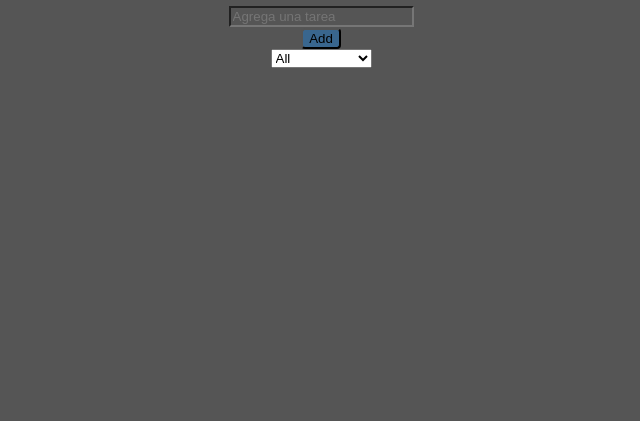
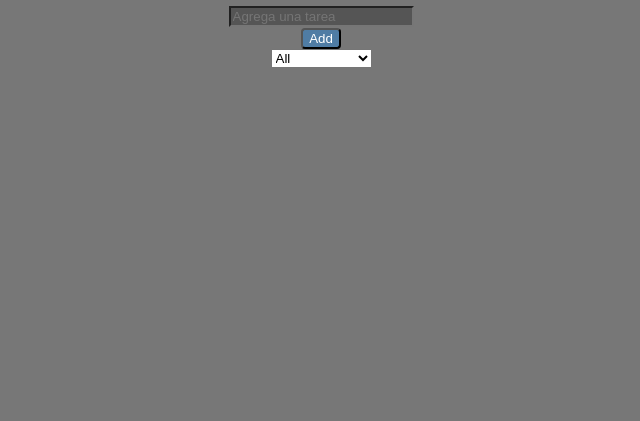
Before and after one commit to Orlando19L/List_App, a plain HTML site: page index.html in a window 1280 px wide. Shown: the part 395-816 px from the top of the page, without its empty margins (319-959 px from the left). Drawn offline with Linux system fonts and the light colour scheme.

Commit message:
Modify body background and button text color
Updated the background color of the body and changed button text color.

```diff
--- a/styles.css
+++ b/styles.css
@@ -4,7 +4,7 @@ body {
     flex-direction: column;
     align-items: center;
     justify-content: center;
-    background-color: #555;
+    background-color: #777;
 }
 h1{
     color :#08f;
@@ -23,7 +23,7 @@ input{
 }
 button{
     margin-top: 1px;
-    color: #000;
+    color: #fff;
     border-radius: 4px;
     background-color: #08f5;
 }
```
